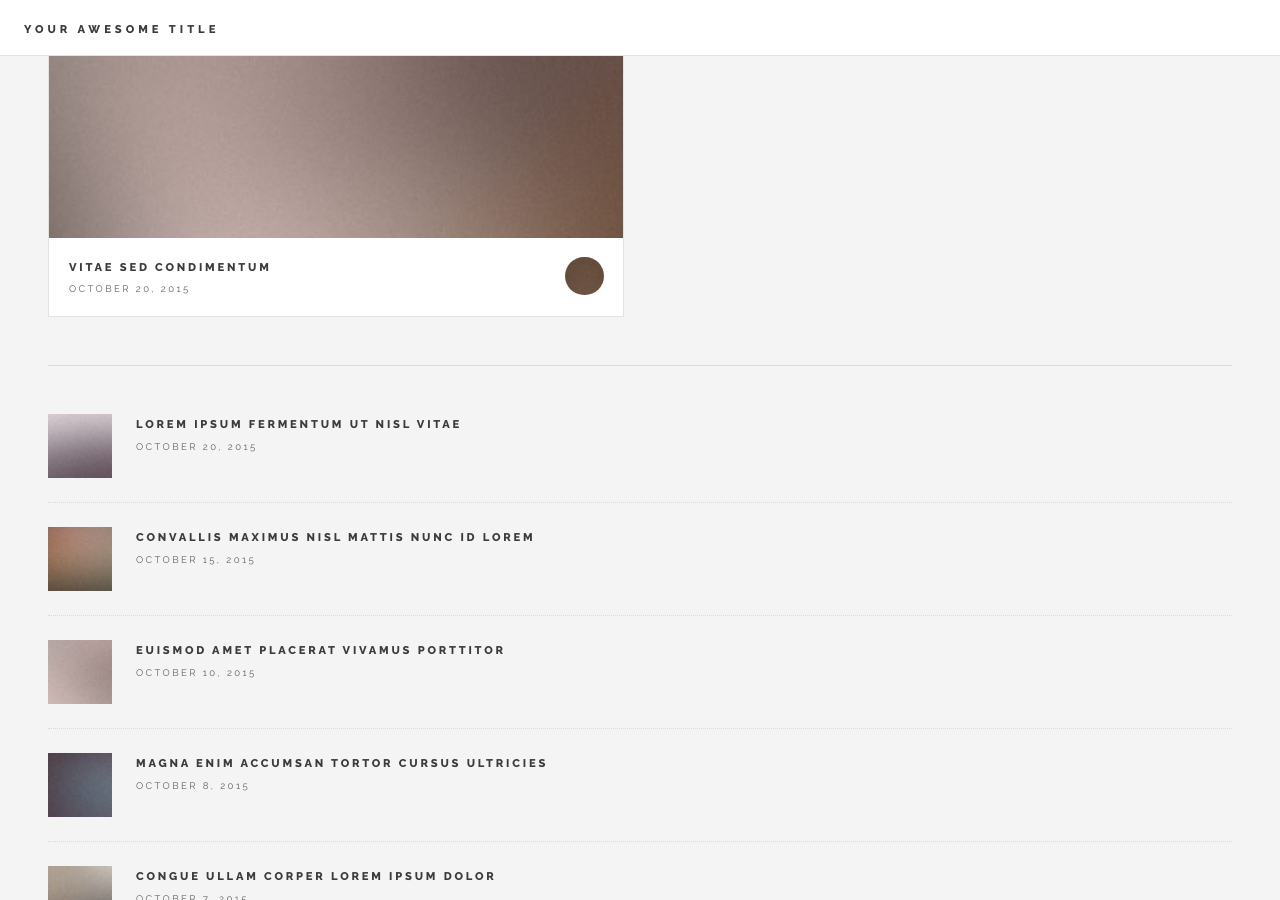
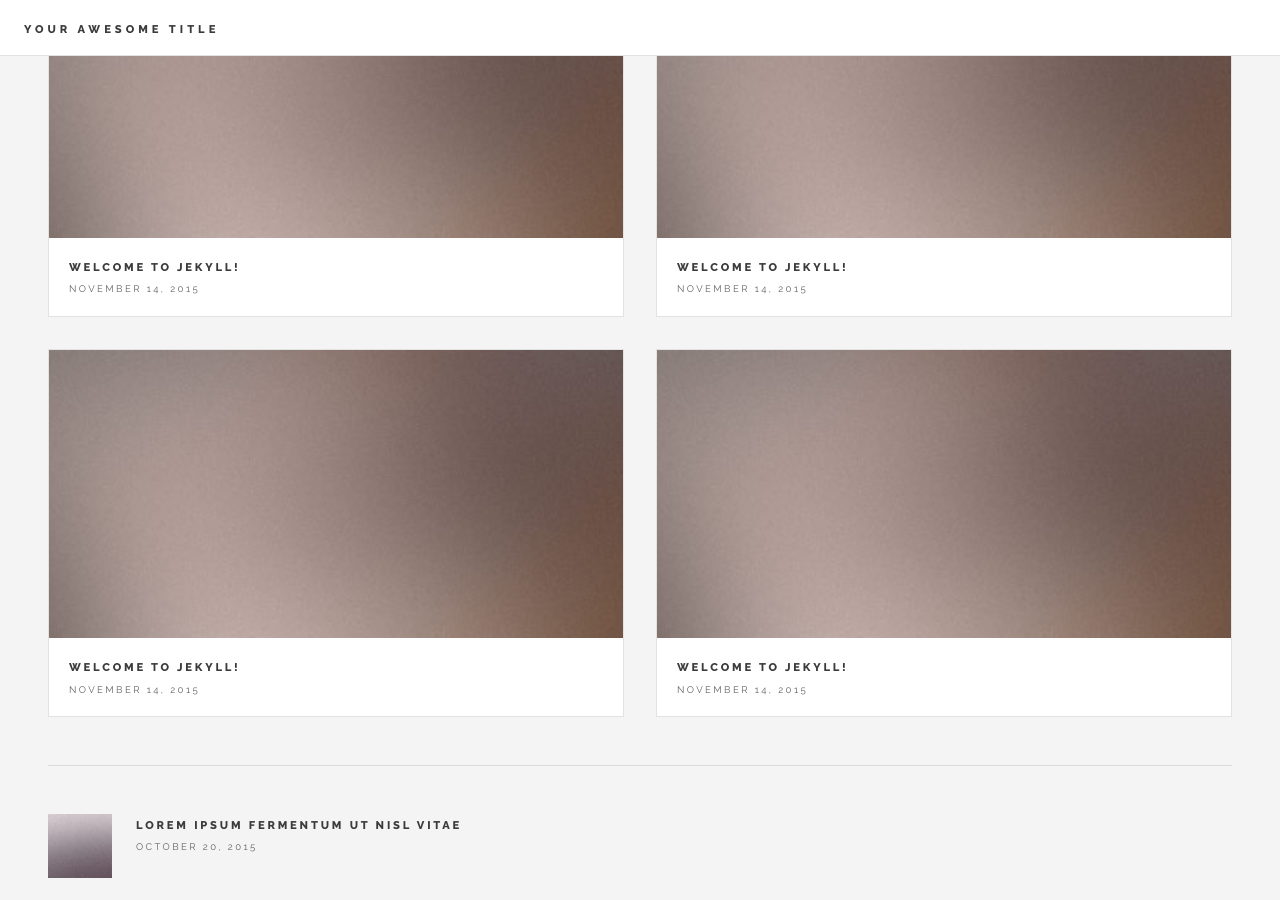
Before and after one commit to ryotaro612/Siera, a Jekyll site: the page built from index.html, in a window 1280 px wide and 900 px high, scrolled down 6146 px. Built offline with Jekyll 4.4.1, drawn with Linux system fonts in a browser that asks for light colours; the list of posts is cut into pages by our own code.

Commit message:
update recent post area

```diff
--- a/_layouts/main.html
+++ b/_layouts/main.html
@@ -532,13 +532,15 @@ print 'It took ' + i + ' iterations to sort the deck.';</code></pre>
 							</section>
 
 						<!-- Mini Posts -->
+
 							<section>
 								<div class="mini-posts">
+								{% for post in site.posts limit:4 %}
                   <article class="mini-post">
 										<header>
-											<h3><a href="#">Vitae sed condimentum</a></h3>
-											<time class="published" datetime="2015-10-20">October 20, 2015</time>
-											<a href="#" class="author"><img src="/images/avatar.jpg" alt="" /></a>
+											<h3><a href="#">{{ post.title }}</a></h3>
+											<time class="published" datetime="{{post.date | date: "%F" }}">{{ post.date | date: "%B %d, %Y" }}</time>
+											<!--<a href="#" class="author"><img src="/images/avatar.jpg" alt="" /></a>-->
 										</header>
 										<a href="#" class="image"><img src="/images/pic04.jpg" alt="" /></a>
 									</article>
@@ -553,6 +555,7 @@ print 'It took ' + i + ' iterations to sort the deck.';</code></pre>
 											<a href="#" class="image"><img src="/images/pic04.jpg" alt="" /></a>
 										</article>
 									-->
+								{% endfor %}
 								</div>
 							</section>
 
--- a/index.html
+++ b/index.html
@@ -10,7 +10,7 @@ layout: main
         <!-- <p>Lorem ipsum dolor amet nullam consequat etiam feugiat</p> -->
       </div>
       <div class="meta">
-        <time class="published" datetime="2015-11-01">{{ post.date | date: "%B %d, %Y" }}</time>
+        <time class="published" datetime="{{ post.date | date: "%F" }}">{{ post.date | date: "%B %d, %Y" }}</time>
         {% for category in post.categories limit:1 %}
           <a href="#">{{ category }}</a>
         {% endfor %}
```
